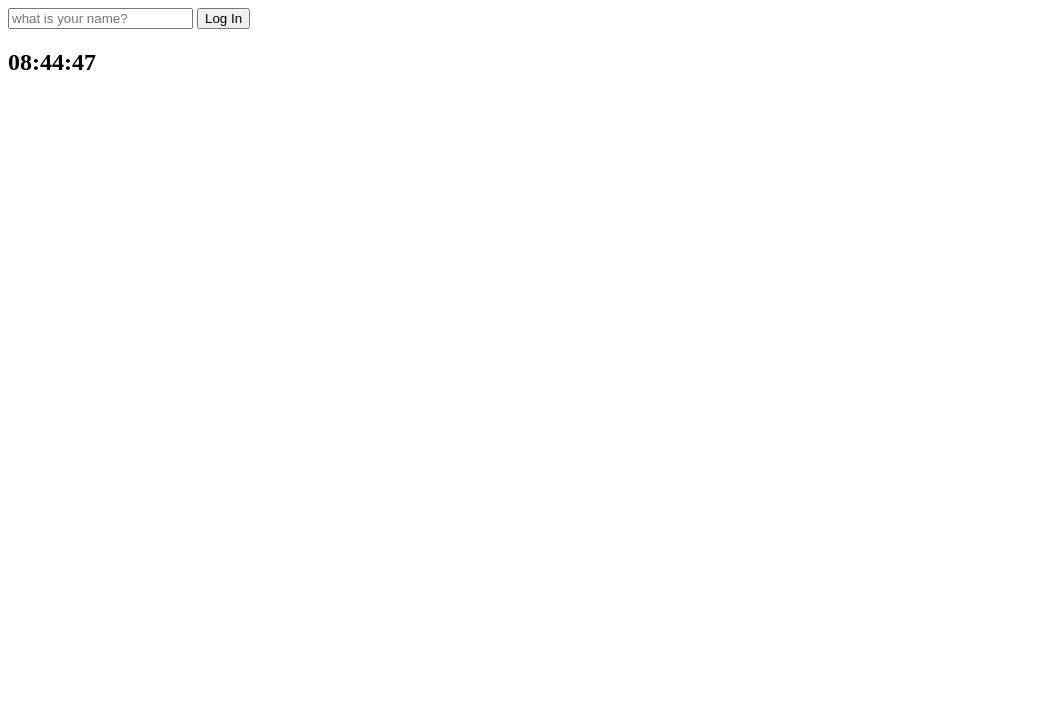
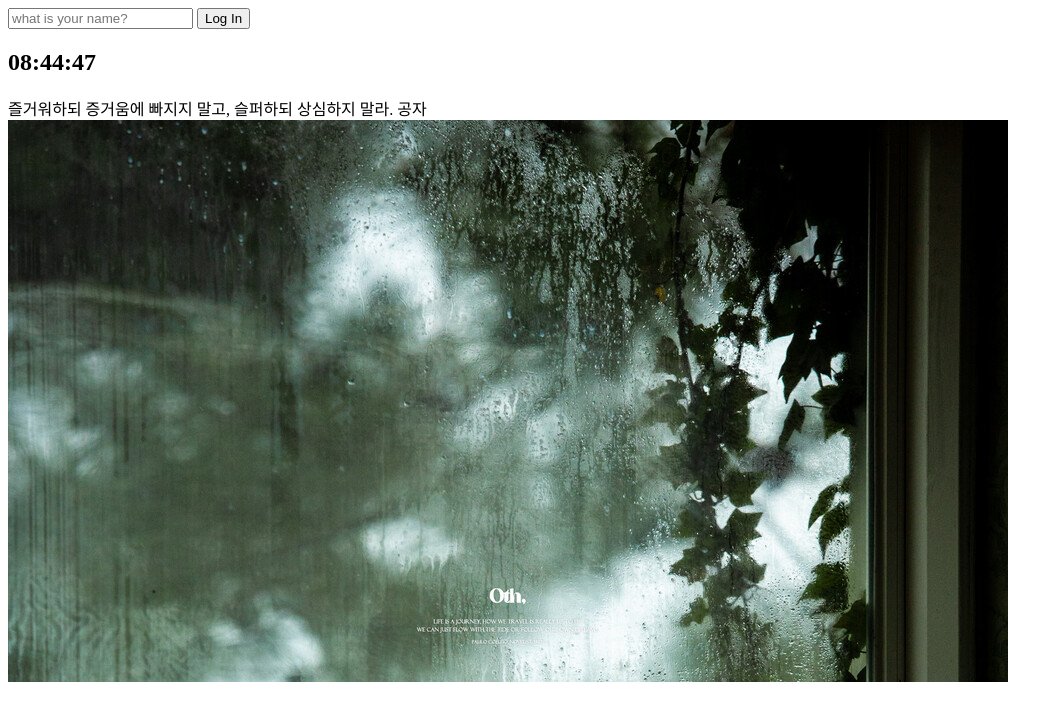
Before and after one commit to hjl260218/momentum, a plain HTML site: page index.html in a window 1280 px wide. Shown: the whole page, without its empty margins (0-1063 px from the left). Drawn offline with Linux system fonts and the light colour scheme.

Commit message:
명언과 배경 추가 (랜덤으로)

```diff
--- a/index.html
+++ b/index.html
@@ -17,7 +17,13 @@
     </form>
     <h2 id="clock"></h2>
     <h1 id="greeting" class="hidden"></h1>
+    <div id="quote">
+        <span></span>
+        <span></span>
+    </div>
     <script src="js/greetings.js"></script>
     <script src="js/clock.js"></script>
+    <script src="js/quotes.js"></script>
+    <script src="js/backgroud.js"></script>
 </body>
 </html>
--- /dev/null
+++ b/js/backgroud.js
@@ -0,0 +1,14 @@
+const images = [
+    "0.jpg",
+    "1.jpg",
+    "2.jpg",
+]
+
+
+const chosenImg = images[Math.floor(Math.random()*images.length)];
+
+const bgImg = document.createElement("img");
+
+bgImg.src = `img/${chosenImg}`;
+
+document.body.appendChild(bgImg);
--- /dev/null
+++ b/js/quotes.js
@@ -0,0 +1,49 @@
+const quotes = [
+    {
+        quote: "나의 행복이 세상에도 도움 된다는 것을 우리는 모르고 산다.",
+        author: "로버트 루이스 스티븐슨"
+    },
+    {
+        quote:"행복은 일로부터의 탈출이 아닌 몰입에서 나온다.",
+        author: "토드 부크홀츠"
+    },
+    {
+        quote: "마음의 기억력, 그것이 감사다.",
+        author: "레몽 장"
+    },
+    {
+        quote: "인간의 여러 자질 중 가장 핵심은 자기자신을 신뢰하고, 다른사람과의 신뢰를 쌓아가는 것이다.",
+        author: "마하트마 간디"
+    },
+    {
+        quote: "시간은 누구에게나 똑같이 주어지지만 어떻게 쓰느냐에 따라 우리의 성품과 행실이 달라질 수 있다.",
+        author: "마리 블레이크"
+    },
+    {
+        quote: "중요한 일이 명확하면 중요하지 않은 일도 명확해진다.",
+        author: "칼 뉴포트"
+    },
+    {
+        quote: "재치있는 유머는 사회에서 입을 수 있는 최고의 옷이다.",
+        author: "스코틀랜드 속담"
+    },
+    {
+        quote: "친절함은 사람들을 기쁘게 만들고 주위에 미소를 퍼뜨린다.",
+        author: "워싱턴 어빙"
+    },
+    {
+        quote: "가장 아름다운 꽃은 행복한 얼굴에서 피어나는 웃음꽃이다.",
+        author: "아르투어 쇼펜하우어"
+    },
+    {
+        quote: "즐거워하되 증거움에 빠지지 말고, 슬퍼하되 상심하지 말라.",
+        author: "공자"
+    },
+]
+
+const quote = document.querySelector("#quote span:first-child");
+const author = document.querySelector("#quote span:last-child")
+
+const todaysQuote = quotes[Math.floor(Math.random()*quotes.length)];
+quote.innerText = todaysQuote.quote;
+author.innerText = todaysQuote.author;
```
Also changed, not shown: img/0.jpg (added), img/1.jpg (added), img/2.jpg (added).
